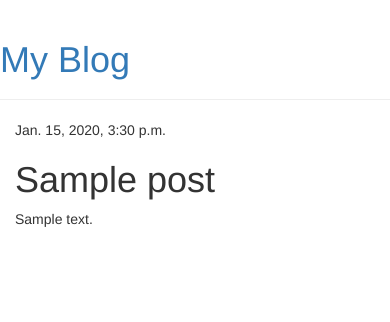
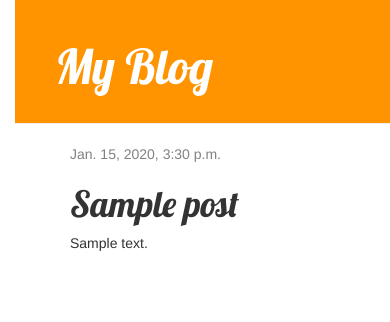
Before and after one commit to sohamidha/SimpleBlog, a Django app: page /post/1/ in a window 390 px wide. Shown: the top 322 px of the page. Run offline with Django 3.2, Linux system fonts and the light colour scheme; tables that the repository leaves empty hold one stand-in row (values such as "Sample post"); some libraries are stand-ins or nearby versions.

Commit message:
Added CSS for the site.

```diff
--- /dev/null
+++ b/blog/static/css/blog.css
@@ -0,0 +1,55 @@
+h1 a {
+    color: #FCA205;
+    font-family: 'Lobster';
+}
+
+body {
+    padding-left: 15px;
+}
+
+.page-header {
+    background-color: #ff9400;
+    margin-top: 0;
+    padding: 20px 20px 20px 40px;
+}
+
+.page-header h1, .page-header h1 a, .page-header h1 a:visited, .page-header h1 a:active {
+    color: #ffffff;
+    font-size: 36pt;
+    text-decoration: none;
+}
+
+.content {
+    margin-left: 40px;
+}
+
+h1, h2, h3, h4 {
+    font-family: 'Lobster', cursive;
+}
+
+.date {
+    color: #828282;
+}
+
+.save {
+    float: right;
+}
+
+.post-form textarea, .post-form input {
+    width: 100%;
+}
+
+.top-menu, .top-menu:hover, .top-menu:visited {
+    color: #ffffff;
+    float: right;
+    font-size: 26pt;
+    margin-right: 20px;
+}
+
+.post {
+    margin-bottom: 70px;
+}
+
+.post h1 a, .post h1 a:visited {
+    color: #000000;
+}
```
Also changed, not shown: blog/templates/blog/post_list.html (+7 -0 lines).
